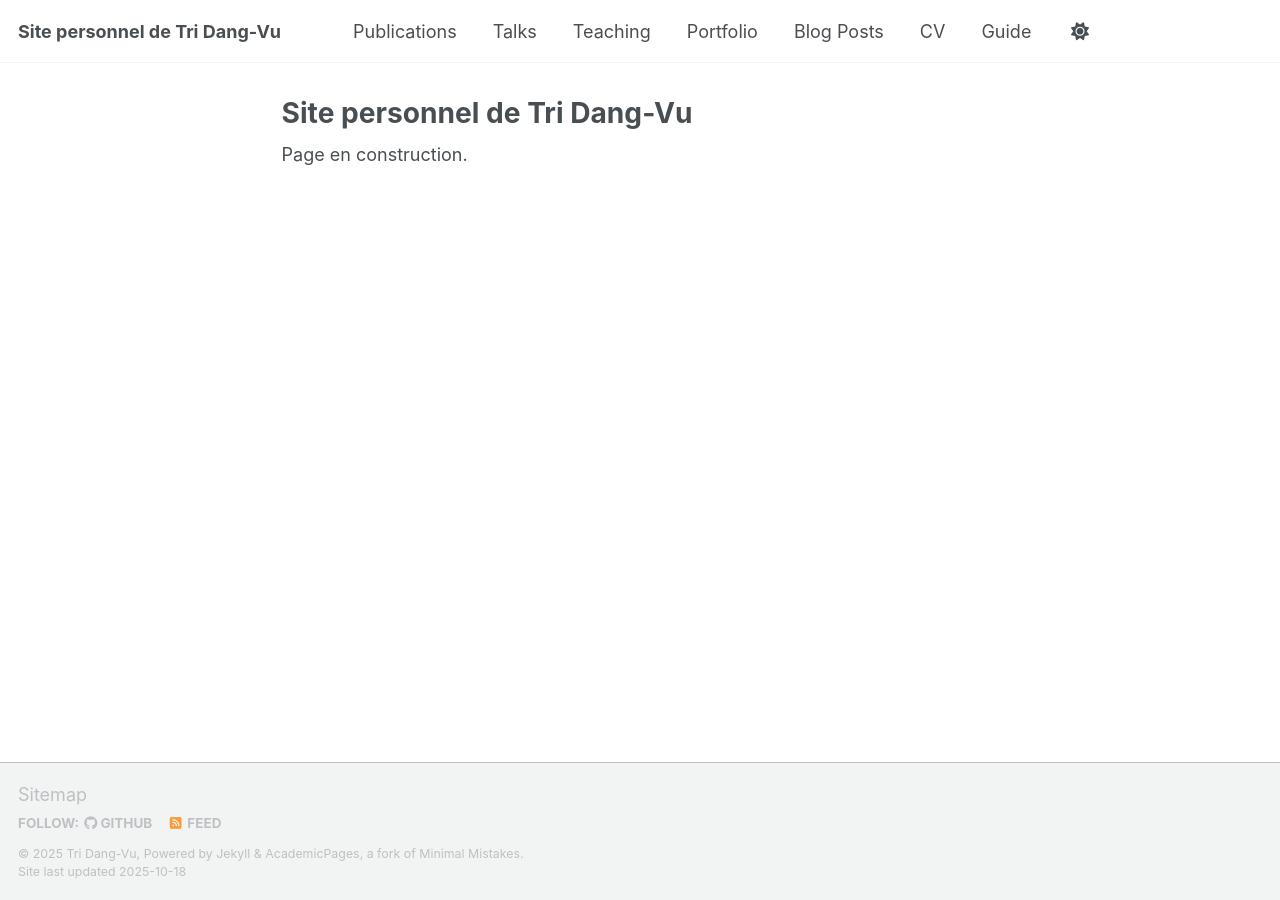
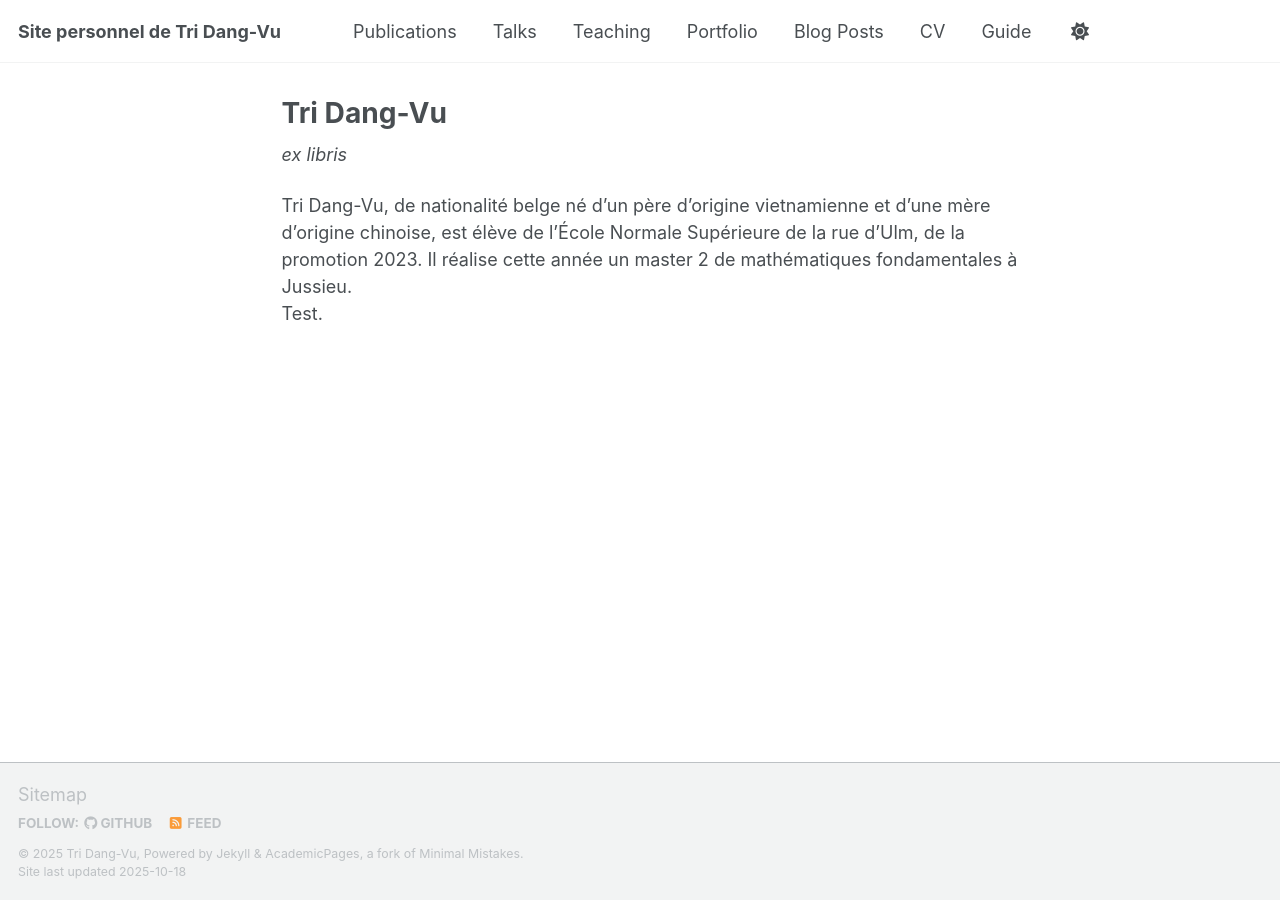
Before and after one commit to tridangvu/tridangvu.github.io, a Jekyll site: the page built from index.md, in a window 1280 px wide. Built offline with Jekyll 4.4.1, drawn with Linux system fonts in a browser that asks for light colours; a script that is not in the unit is left out.

Commit message:
Update index.md

```diff
--- a/index.md
+++ b/index.md
@@ -1,10 +1,14 @@
 ---
 layout: single
-title: "Site personnel de Tri Dang-Vu"
+title: "Tri Dang-Vu"
 permalink: /
 author_profile: false
 sidebar: null
 classes: wide
 ---
 
-Page en construction.
+*ex libris*
+
+
+Tri Dang-Vu, de nationalité belge né d'un père d'origine vietnamienne et d'une mère d'origine chinoise, est élève de l'École Normale Supérieure de la rue d'Ulm, de la promotion 2023. Il réalise cette année un master 2 de mathématiques fondamentales à Jussieu. <br>
+Test.
```
